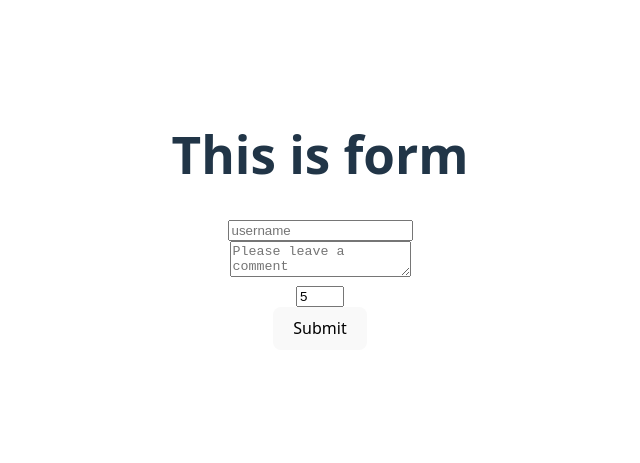
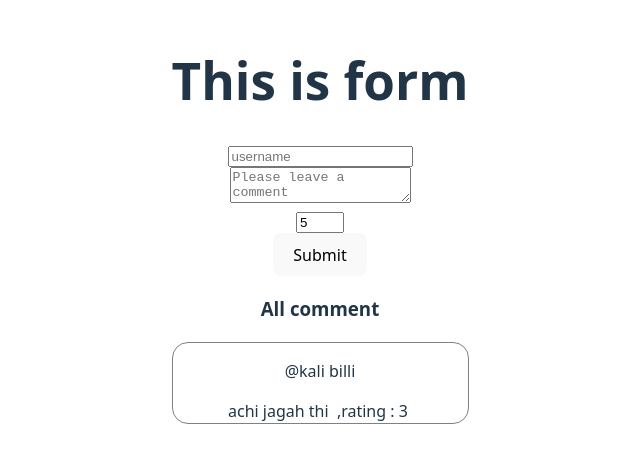
Before and after one commit to bhavy1204/MERN-stack-practice, a React (Vite) app in the folder React/react-state-practice/: page / in a window 1280 px wide. Shown: the part 179-642 px from the top of the page, without its empty margins (320-960 px from the left). Built offline with nearby package versions, Linux system fonts and the light colour scheme.

Commit message:
compllete comment form

```diff
--- a/React/react-state-practice/src/App.jsx
+++ b/React/react-state-practice/src/App.jsx
@@ -5,12 +5,13 @@ import Greetbhavy from './GreetBhavy';
 import 'bootstrap-icons/font/bootstrap-icons.css';
 import Forms from './Forms';
 import CommentForm from './CommentForm';
+import Comment from './Comment';
 
 function App() {
 
   return (
     <>
-      <CommentForm/>
+      <Comment/>
       {/* <Forms/> */}
       {/* <h1>Hello me vapis aa gaya</h1>
       <Counter></Counter>
--- /dev/null
+++ b/React/react-state-practice/src/Comment.css
@@ -0,0 +1,4 @@
+.comment{
+    border: 1px solid gray;
+    border-radius: 1rem;
+}
--- /dev/null
+++ b/React/react-state-practice/src/Comment.jsx
@@ -0,0 +1,31 @@
+import { useState } from "react"
+import "./Comment.css"
+import CommentForm from "./CommentForm"
+
+export default function Comment() {
+
+    let [comments, setComments] = useState([{
+        username: "@kali billi",
+        remarks: "achi jagah thi",
+        rating: 3,
+    }])
+
+    let addNewComment = (comment) => {
+        setComments((currComment) => [...currComment, comment]);
+        console.log("Added comment successfully");
+    }
+
+    return (
+        <div>
+            <CommentForm addNewComment={addNewComment}/>
+            <h3>All comment</h3>
+            {comments.map((comment,idx)=>(
+                <div className="comment" key={idx}>
+                <p>{comment.username}</p> &nbsp;
+                <span>{comment.remarks}</span> &nbsp;
+                <span>,rating : {comment.rating}</span> &nbsp;
+            </div>
+            ))}
+        </div>
+    )
+}
--- a/React/react-state-practice/src/CommentForm.jsx
+++ b/React/react-state-practice/src/CommentForm.jsx
@@ -1,6 +1,6 @@
 import { useState } from "react"
 
-export default function CommentForm() {
+export default function CommentForm({addNewComment}) {
 
     let [formData, setFormData] = useState({
         username: "",
@@ -10,11 +10,12 @@ export default function CommentForm() {
 
     let handelFormInput = (event)=>{
         setFormData((currData)=>{
-            return {...currData, [event.target.name]: [event.target.value]}
+            return {...currData, [event.target.name]: event.target.value}
         })
     }
 
     let handelSubmit=(event)=>{
+        addNewComment(formData);
         event.preventDefault();
         setFormData({
             username:"",
```
